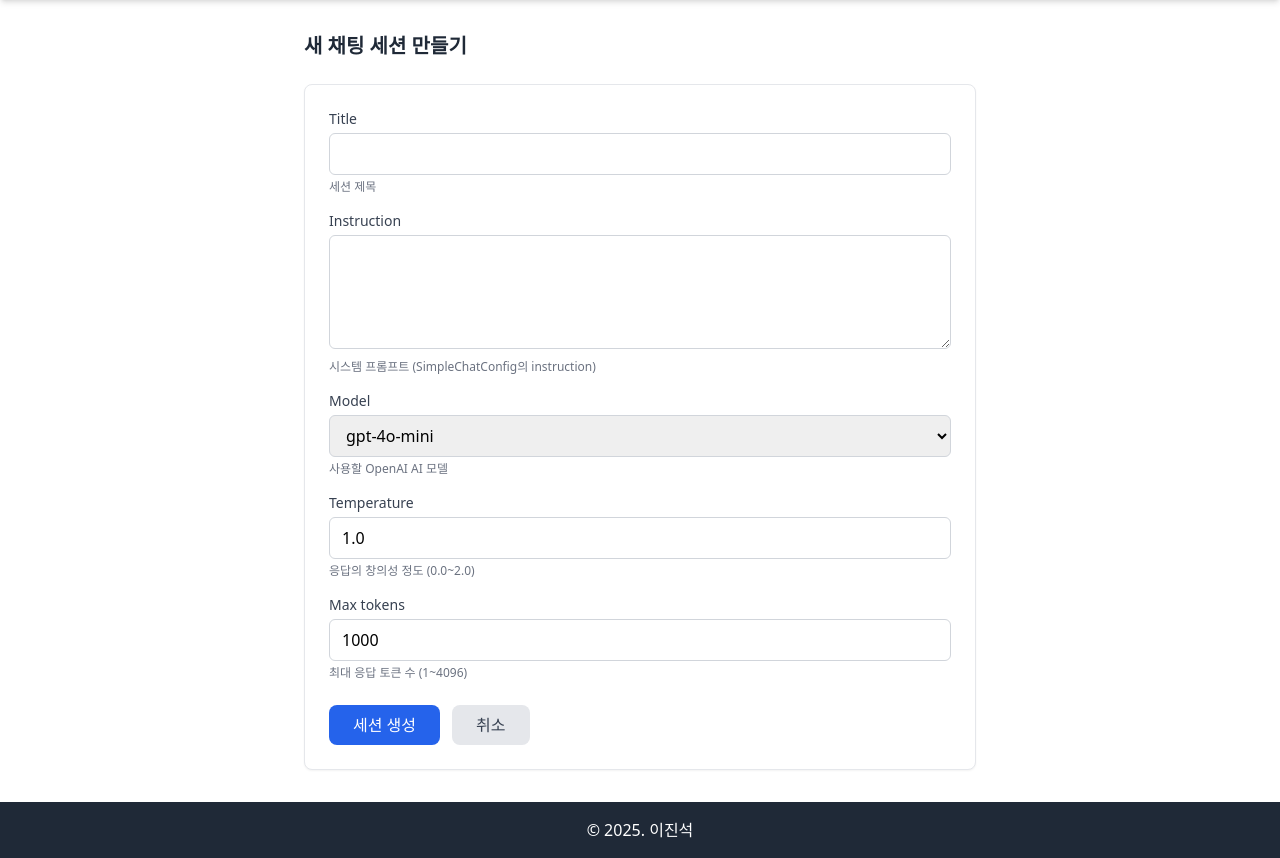
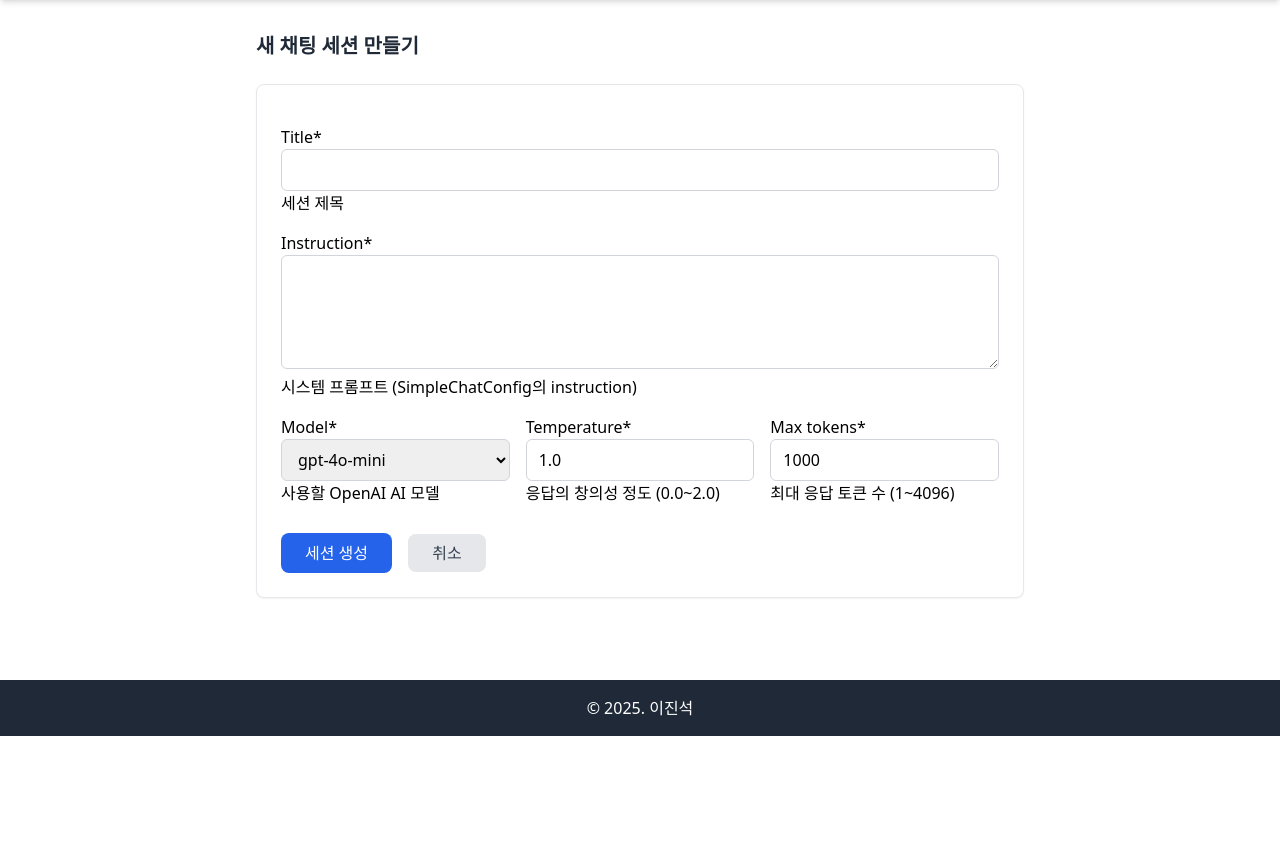
Before and after one commit to pyhub-kr/pycon-2025-demo, a Django app: page /roleplay/new/ in a window 1280 px wide. Shown: the part 64-922 px from the top of the page. After the commit the page ends 800 px from the top, so only its background shows below. Run offline with Django 5.2, Linux system fonts and the light colour scheme; the visitor is signed in with stand-in values (Sample User, id 1); some libraries are stand-ins or nearby versions.

Commit message:
FormHelper를 사용한 레이아웃 구성
- crispy_forms의 FormHelper 활용
- model, temperature, max_tokens를 한 줄에 배치 (3열 그리드)
- 제출/취소 버튼을 FormActions로 통합
- 템플릿 코드 대폭 간소화

```diff
--- a/roleplay/forms.py
+++ b/roleplay/forms.py
@@ -1,4 +1,7 @@
 from django import forms
+from crispy_forms.helper import FormHelper
+from crispy_forms.layout import Layout, Field, Row, Column, Submit, HTML
+from crispy_forms.bootstrap import FormActions
 from .models import ChatSession
 
 
@@ -12,26 +15,36 @@ class ChatSessionForm(forms.ModelForm):
             "temperature",
             "max_tokens",
         ]
-        widgets = {
-            'title': forms.TextInput(attrs={
-                'class': 'w-full px-3 py-2 border border-gray-300 rounded-md focus:outline-none focus:ring-2 focus:ring-blue-500 focus:border-blue-500'
-            }),
-            'instruction': forms.Textarea(attrs={
-                'class': 'w-full px-3 py-2 border border-gray-300 rounded-md focus:outline-none focus:ring-2 focus:ring-blue-500 focus:border-blue-500',
-                'rows': 4
-            }),
-            'model': forms.Select(attrs={
-                'class': 'w-full px-3 py-2 border border-gray-300 rounded-md focus:outline-none focus:ring-2 focus:ring-blue-500 focus:border-blue-500'
-            }),
-            'temperature': forms.NumberInput(attrs={
-                'class': 'w-full px-3 py-2 border border-gray-300 rounded-md focus:outline-none focus:ring-2 focus:ring-blue-500 focus:border-blue-500',
-                'step': '0.1',
-                'min': '0',
-                'max': '2'
-            }),
-            'max_tokens': forms.NumberInput(attrs={
-                'class': 'w-full px-3 py-2 border border-gray-300 rounded-md focus:outline-none focus:ring-2 focus:ring-blue-500 focus:border-blue-500',
-                'min': '1',
-                'max': '4096'
-            }),
-        }
+
+    def __init__(self, *args, **kwargs):
+        super().__init__(*args, **kwargs)
+
+        # FormHelper 설정
+        self.helper = FormHelper()
+        self.helper.form_method = 'post'
+        self.helper.form_class = 'space-y-4'
+
+        # 레이아웃 정의
+        self.helper.layout = Layout(
+            Field('title', css_class='w-full px-3 py-2 border border-gray-300 rounded-md focus:outline-none focus:ring-2 focus:ring-blue-500'),
+            Field('instruction', rows=4, css_class='w-full px-3 py-2 border border-gray-300 rounded-md focus:outline-none focus:ring-2 focus:ring-blue-500'),
+            Row(
+                Column(
+                    Field('model', css_class='w-full px-3 py-2 border border-gray-300 rounded-md focus:outline-none focus:ring-2 focus:ring-blue-500'),
+                    css_class='form-group col-md-4'
+                ),
+                Column(
+                    Field('temperature', css_class='w-full px-3 py-2 border border-gray-300 rounded-md focus:outline-none focus:ring-2 focus:ring-blue-500'),
+                    css_class='form-group col-md-4'
+                ),
+                Column(
+                    Field('max_tokens', css_class='w-full px-3 py-2 border border-gray-300 rounded-md focus:outline-none focus:ring-2 focus:ring-blue-500'),
+                    css_class='form-group col-md-4'
+                ),
+                css_class='grid grid-cols-3 gap-4'
+            ),
+            FormActions(
+                Submit('submit', '세션 생성', css_class='bg-blue-600 text-white px-6 py-2 rounded-lg hover:bg-blue-700 transition-colors'),
+                HTML('<a href="{% url "roleplay:chatsession_list" %}" class="bg-gray-200 text-gray-700 px-6 py-2 rounded-lg hover:bg-gray-300 transition-colors ml-3">취소</a>')
+            )
+        )
--- a/roleplay/templates/roleplay/chatsession_form.html
+++ b/roleplay/templates/roleplay/chatsession_form.html
@@ -1,39 +1,12 @@
 {% extends "roleplay/base.html" %}
+{% load crispy_forms_tags %}
 
 {% block content %}
-    <div class="max-w-2xl mx-auto">
+    <div class="max-w-3xl mx-auto">
         <h2 class="text-xl font-semibold text-gray-800 mb-6">새 채팅 세션 만들기</h2>
 
         <div class="bg-white rounded-lg shadow-sm border border-gray-200 p-6">
-            <form action="" method="post" enctype="multipart/form-data" novalidate>
-                {% csrf_token %}
-
-                <div class="space-y-4">
-                    {% for field in form %}
-                        <div>
-                            <label for="{{ field.id_for_label }}" class="block text-sm font-medium text-gray-700 mb-1">
-                                {{ field.label }}
-                            </label>
-                            {{ field }}
-                            {% if field.help_text %}
-                                <p class="mt-1 text-xs text-gray-500">{{ field.help_text }}</p>
-                            {% endif %}
-                            {% if field.errors %}
-                                <p class="mt-1 text-xs text-red-600">{{ field.errors.0 }}</p>
-                            {% endif %}
-                        </div>
-                    {% endfor %}
-                </div>
-
-                <div class="mt-6 flex gap-3">
-                    <button type="submit" class="bg-blue-600 text-white px-6 py-2 rounded-lg hover:bg-blue-700 transition-colors">
-                        세션 생성
-                    </button>
-                    <a href="{% url 'roleplay:chatsession_list' %}" class="bg-gray-200 text-gray-700 px-6 py-2 rounded-lg hover:bg-gray-300 transition-colors">
-                        취소
-                    </a>
-                </div>
-            </form>
+            {% crispy form %}
         </div>
     </div>
 {% endblock %}
```
